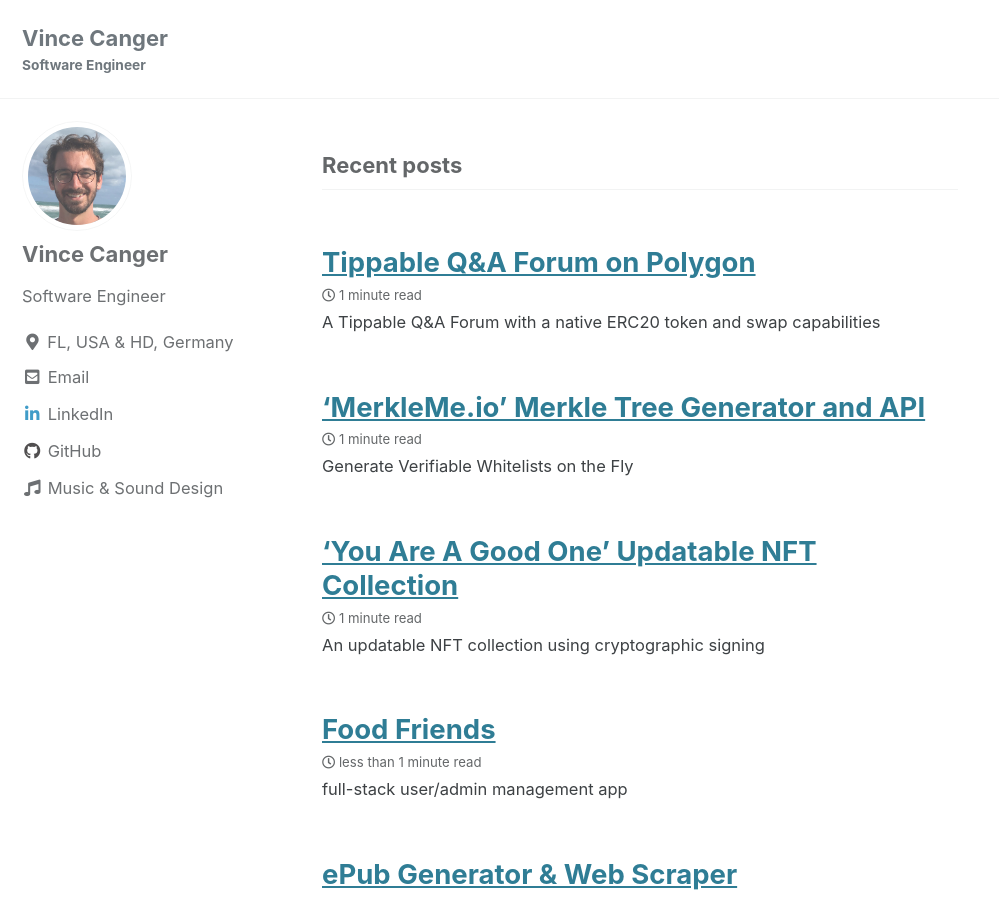
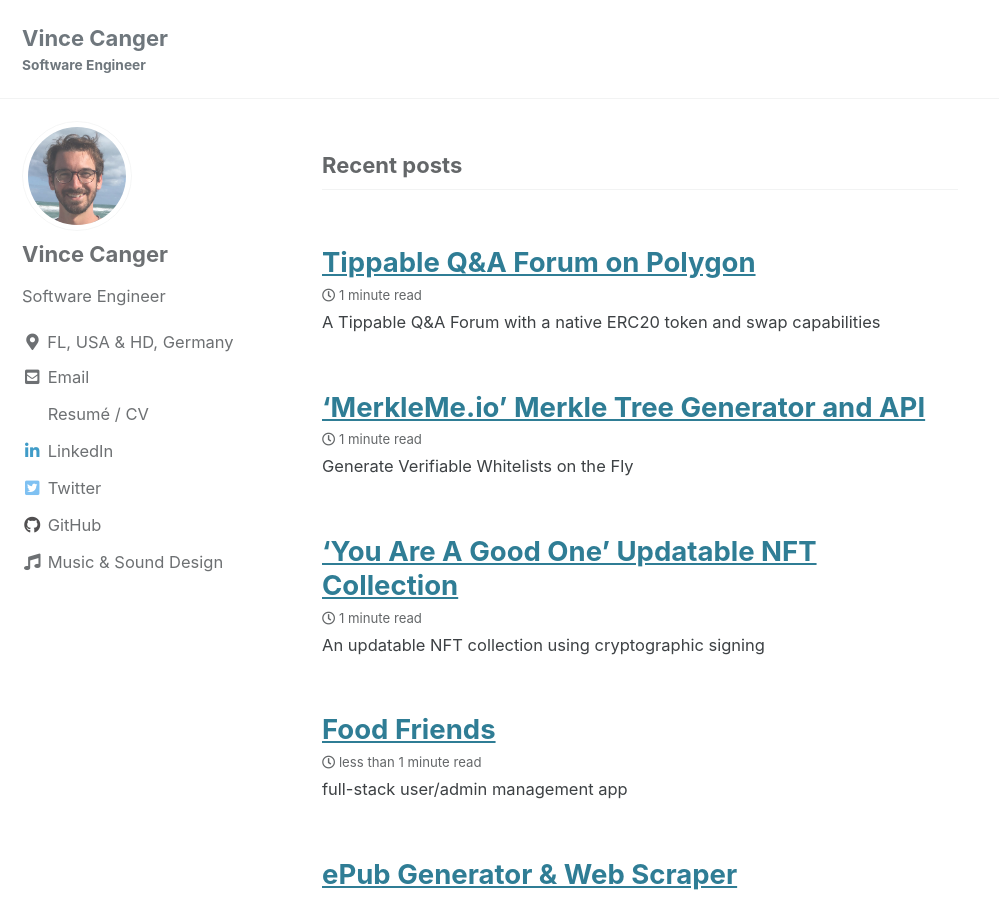
Before and after one commit to vincanger/vincanger.github.io, a Jekyll site: the page built from index.md, in a window 1280 px wide and 900 px high. Shown: the whole window, without its empty margins (0-999 px from the left). Built offline with Jekyll 4.4.1, drawn with Linux system fonts in a browser that asks for light colours; cached includes are drawn as plain includes.

Commit message:
add resume

```diff
--- a/_config.yml
+++ b/_config.yml
@@ -102,15 +102,15 @@ author:
     - label: "Email"
       icon: "fas fa-fw fa-envelope-square"
       url: "mailto:vincanger@gmail.com"
+    - label: "Resumé / CV"
+      icon: "fab fa-fw fa-file"
+      url: "https://crimson-roof-ba8.notion.site/Vince-Canger-afd10fb180ae4728914f5882f92d67a4"
     - label: "LinkedIn"
       icon: "fab fa-fw fa-linkedin-in"
       url: "https://www.linkedin.com/in/vincecanger"
     - label: "Twitter"
       icon: "fab fa-fw fa-twitter-square"
-      # url: "https://twitter.com/"
-    - label: "Facebook"
-      icon: "fab fa-fw fa-facebook-square"
-      # url: "https://facebook.com/"
+      url: "https://twitter.com/hot_town"
     - label: "GitHub"
       icon: "fab fa-fw fa-github"
       url: "https://github.com/vincanger"
```
